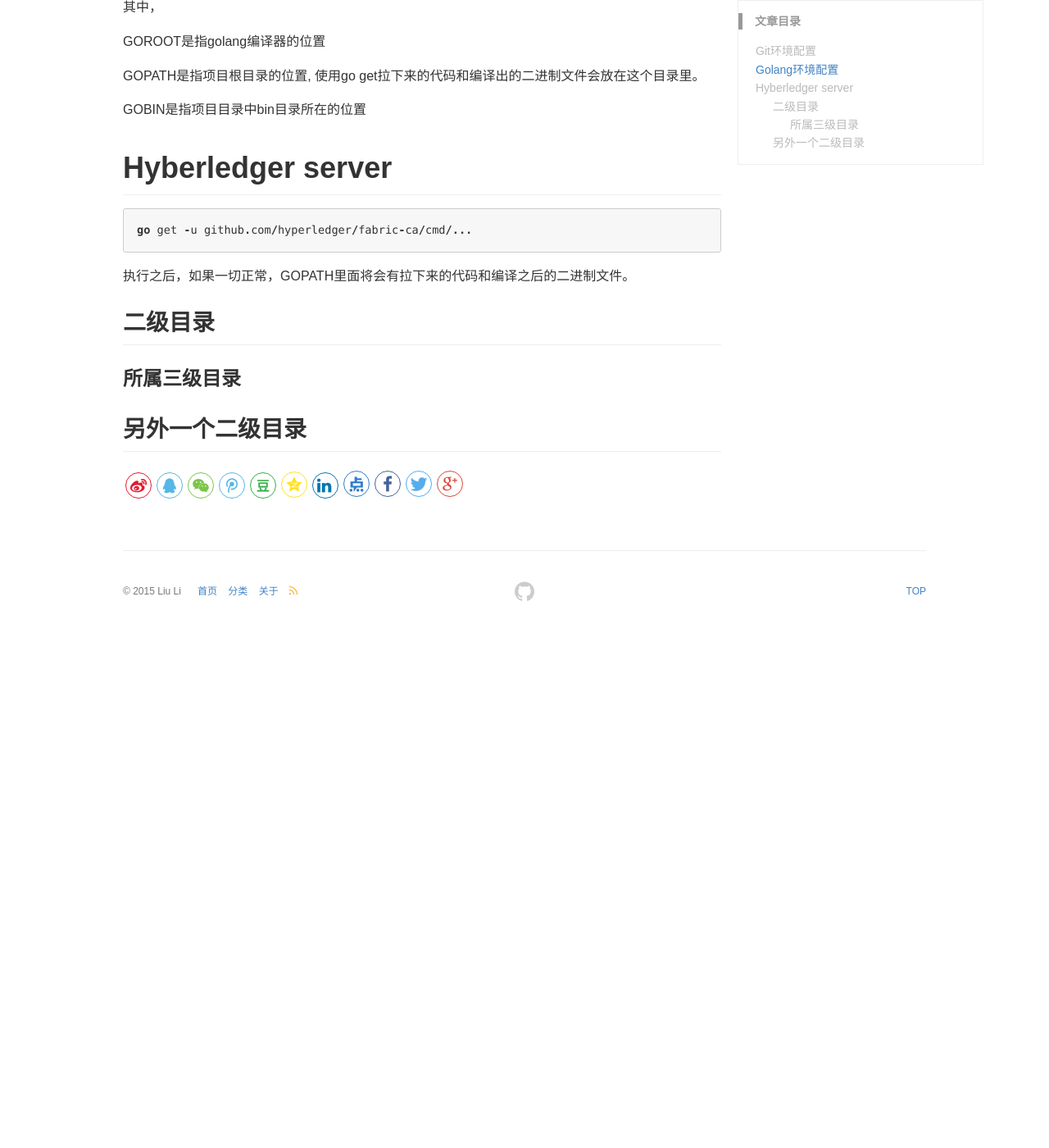
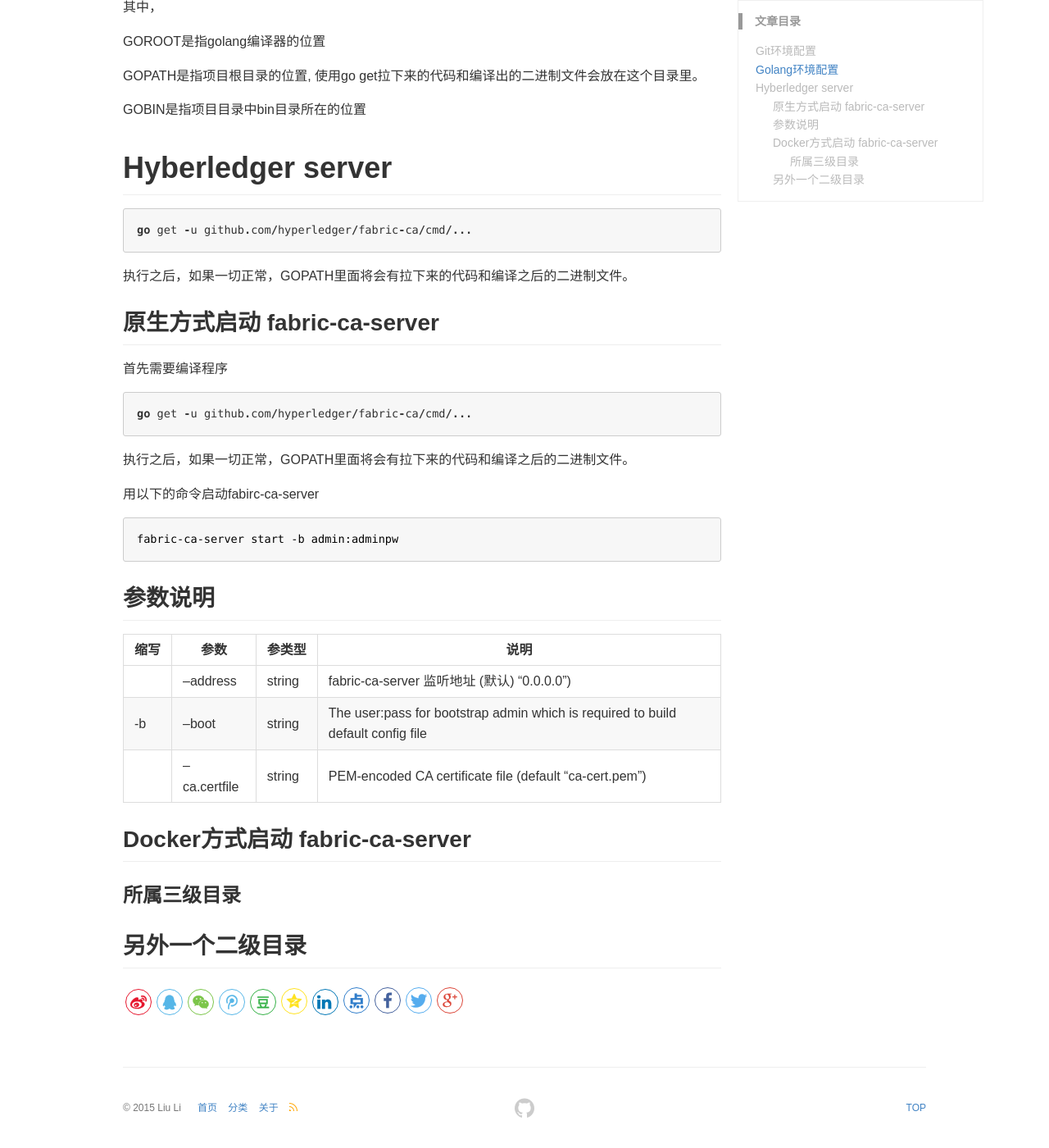
Before and after one commit to nox60/nox60.github.io, a Jekyll site: the page built from _posts/2019-07-18-Hyperledge-fabirc-ca.md, in a window 1280 px wide and 1400 px high, scrolled down 1329 px. Shown: the whole window at 82% size. Built offline with Jekyll 4.4.1, drawn with Linux system fonts in a browser that asks for light colours; our own code applies the rules of GitHub Pages for plain Markdown files; comment, search, counter and statistics services are not loaded; before the commit the page ends 2099 px from its top, so only the background shows below that.

Commit message:
Update files

````diff
--- a/_posts/2019-07-18-Hyperledge-fabirc-ca.md
+++ b/_posts/2019-07-18-Hyperledge-fabirc-ca.md
@@ -64,7 +64,33 @@ go get -u github.com/hyperledger/fabric-ca/cmd/...
 执行之后，如果一切正常，GOPATH里面将会有拉下来的代码和编译之后的二进制文件。
 
 
-## 二级目录
+## 原生方式启动 fabric-ca-server
+
+首先需要编译程序
+
+```go
+go get -u github.com/hyperledger/fabric-ca/cmd/...
+```
+执行之后，如果一切正常，GOPATH里面将会有拉下来的代码和编译之后的二进制文件。
+
+用以下的命令启动fabirc-ca-server
+
+```start
+fabric-ca-server start -b admin:adminpw
+```
+
+## 参数说明
+
+| 缩写       |  参数     | 参类型  | 说明      |
+| ---------  | --------- | ----   | -------   |
+|      | --address      | string    | fabric-ca-server 监听地址 (默认) "0.0.0.0")  |
+| -b     | --boot       | string    | The user:pass for bootstrap admin which is required to build default config file  |
+|  | --ca.certfile | string    | PEM-encoded CA certificate file (default "ca-cert.pem")  |
+
+
+
+
+## Docker方式启动 fabric-ca-server
 
 ### 所属三级目录
 
````
